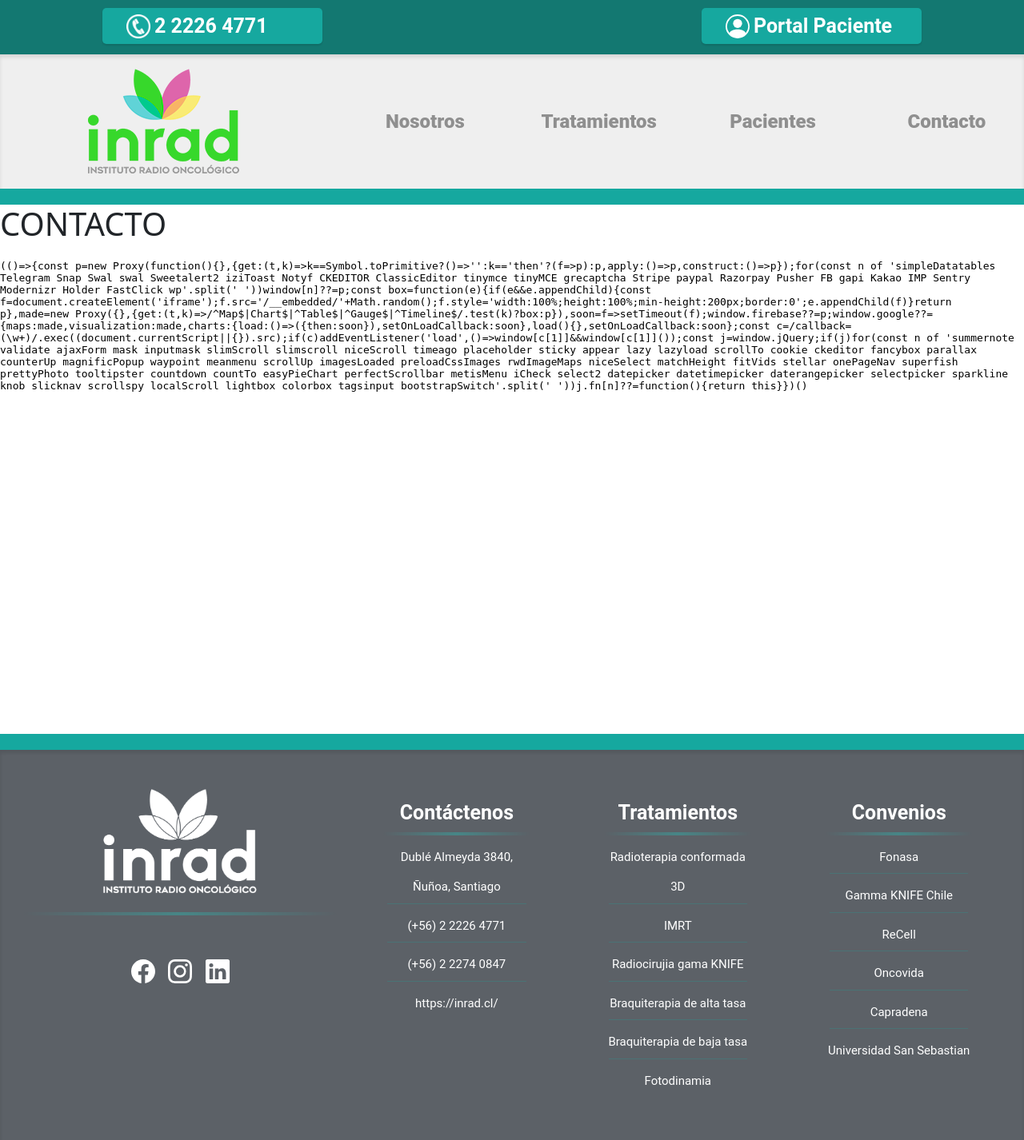
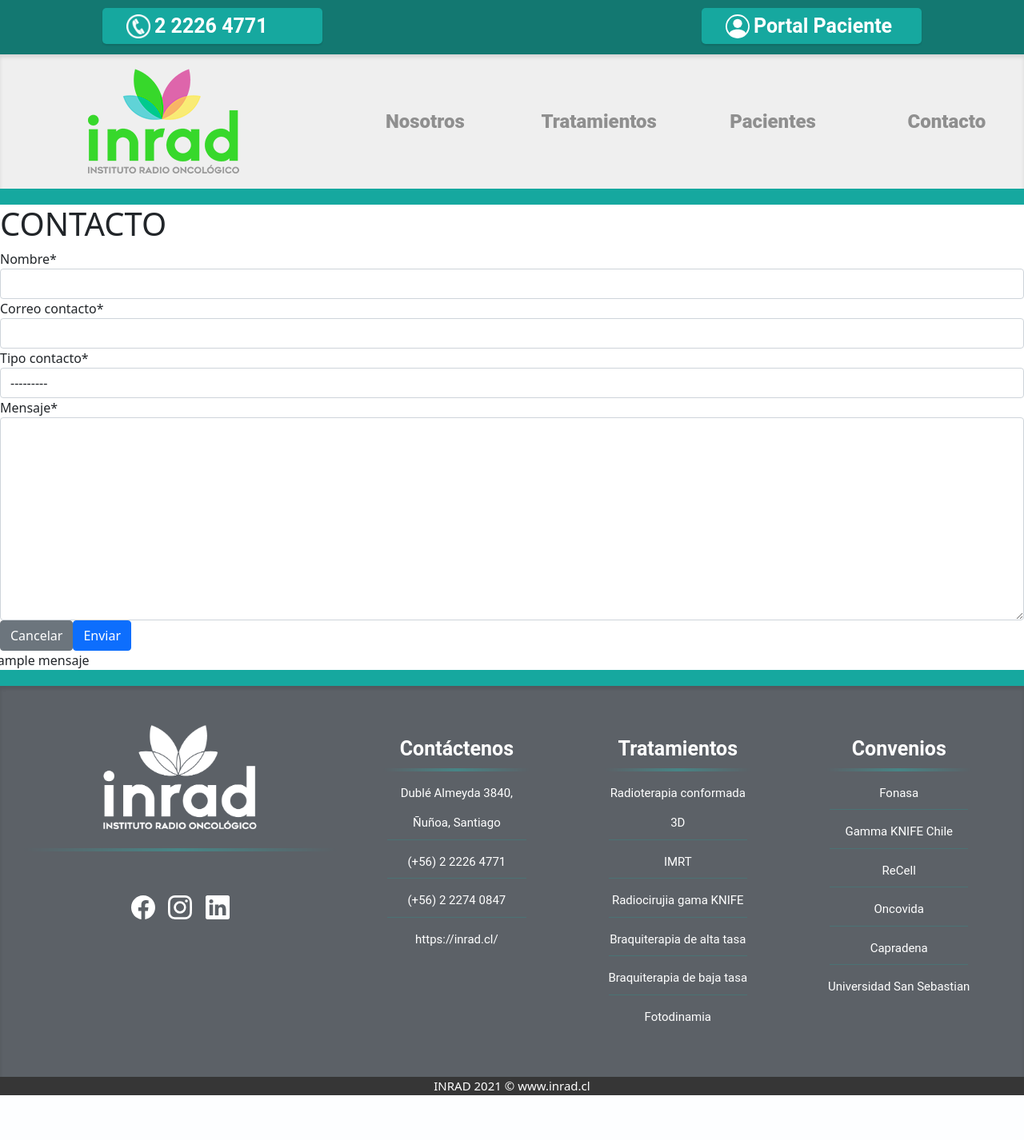
Before and after one commit to Catalina02/WebbINRAD, a Django app: template WebApp/templates/contacto.html in a window 1280 px wide. Shown: the top 1426 px of the page at 80% size. After the commit the page ends 1370 px from the top, so only its background shows below. Run offline with Django 3.2, Linux system fonts and the light colour scheme; the template is opened without the code that fills it: values that come from a table or form of the project are taken from there, others are empty; tables that the repository leaves empty hold one stand-in row (values such as "Sample post"); some libraries are stand-ins or nearby versions.

Commit message:
avanzando formulario

```diff
--- /dev/null
+++ b/WebApp/forms.py
@@ -0,0 +1,9 @@
+from django import forms
+from .models import Mensaje, Mensaje
+
+class MensajeForm(forms.ModelForm):
+    class Meta:
+        #obtiene tipos de datos desde el modelo definido
+        model=Mensaje
+        #fields=['nombre','correo_contacto','tipo_contacto','mensaje']
+        fields='__all__'
--- a/WebApp/models.py
+++ b/WebApp/models.py
@@ -8,7 +8,7 @@
     apellido_materno=models.CharField(max_length=100,null=False, blank=False)
     rut=models.IntegerField(null=False, blank=False, unique=True)
     dv=models.IntegerField(null=False, blank=False)
-    correo=models.EmailField()
+    correo=models.EmailField(null=True)
     fecha_nacimiento=models.DateField()
 
     img_perfil=models.ImageField(upload_to='Usuarios', default='blank-profile-picture-973460_640.png')
@@ -21,10 +21,11 @@
     [2,'Sugerencia'],
     [3,'Felicitaciones']
     ]
-class Contacto(models.Model):
+class Mensaje(models.Model):
     nombre=models.CharField(max_length=100)
-    correo=models.EmailField()
+    correo_contacto=models.EmailField(null=False, blank=False)
     tipo_contacto=models.IntegerField(choices=opciones_contacto)
+    mensaje=models.TextField()
 
     def __str__(self):
         return self.nombre
--- a/WebApp/templates/contacto.html
+++ b/WebApp/templates/contacto.html
@@ -2,9 +2,25 @@
 {% extends 'base.html' %}
 {%load static%}
 {% block contenido%}
+{% load crispy_forms_tags %}
+
+</style>
 <body>
     <h1>CONTACTO</h1>
-    <div style="width: 100%"><iframe scrolling="no" marginheight="0" marginwidth="0" src="https://maps.google.com/maps?width=100%25&amp;height=600&amp;hl=es&amp;q=Dubl%C3%A9%20Almeyda%203840,%20%C3%91u%C3%B1oa,%20Regi%C3%B3n%20Metropolitana+(MDubl%C3%A9%20Almeyda%203840,%20%C3%91u%C3%B1oa,%20Regi%C3%B3n%20Metropolitanai%20nombre%20de%20egocios)&amp;t=&amp;z=15&amp;ie=UTF8&amp;iwloc=B&amp;output=embed" width="100%" height="600" frameborder="0"><a href="https://www.mapsdirections.info/marcar-radio-circulo-mapa/">Dibujar radio en el mapa</a></iframe></div>
-
+    <!--
+    <div class="row">
+            <div class='col-12 col-sm-12 col-md-4 col-lg-4' style="width: 100%"><iframe scrolling="no" marginheight="0" marginwidth="0" src="https://maps.google.com/maps?width=100%25&amp;height=600&amp;hl=es&amp;q=Dubl%C3%A9%20Almeyda%203840,%20%C3%91u%C3%B1oa,%20Regi%C3%B3n%20Metropolitana+(MDubl%C3%A9%20Almeyda%203840,%20%C3%91u%C3%B1oa,%20Regi%C3%B3n%20Metropolitanai%20nombre%20de%20egocios)&amp;t=&amp;z=15&amp;ie=UTF8&amp;iwloc=B&amp;output=embed" width="100%" height="600" frameborder="0"><a href="https://www.mapsdirections.info/marcar-radio-circulo-mapa/">Dibujar radio en el mapa</a></iframe></div>
+    </div>
+-->
+<div class="row">
+    <form action='' class='formulario_contacto' method="post">
+        {% csrf_token %}
+        {{ form | crispy}}
+        <div class="d-flex">
+            <input type="reset" value='Cancelar'class='btn btn-secondary justify-content-left'>
+            <button type="submit" id="btnEnviar" class="btn btn-primary justify-content-right">Enviar</button>
+        </div>
+    </form>
+    {{mensaje}}
 </body>
 {% endblock%}
--- a/mysite/settings.py
+++ b/mysite/settings.py
@@ -48,8 +48,10 @@
     'django.contrib.staticfiles',
     'WebApp',
     'colorfield',
+    'crispy_forms',
 ]
 
+CRISPY_TEMPLATE_PACK='bootstrap4'
 X_FRAME_OPTIONS = 'SAMEORIGIN'
 SILENCED_SYSTEM_CHECKS = ['security.W019']
 
--- a/requirements.txt
+++ b/requirements.txt
@@ -6,3 +6,4 @@
 sqlparse==0.4.2
 pillow
 django-admin-interface
+django-crispy-forms
```
Also changed, not shown: WebApp/admin.py (+6 -1 lines), WebApp/views.py (+13 -1 lines), WebApp/migrations/0004_auto_20211025_2354.py (added), WebApp/migrations/0005_auto_20211025_2356.py (added), WebApp/migrations/0006_remove_formulario_contacto_avisos.py (added), WebApp/migrations/0007_rename_formulario_contacto_mensaje.py (added).
